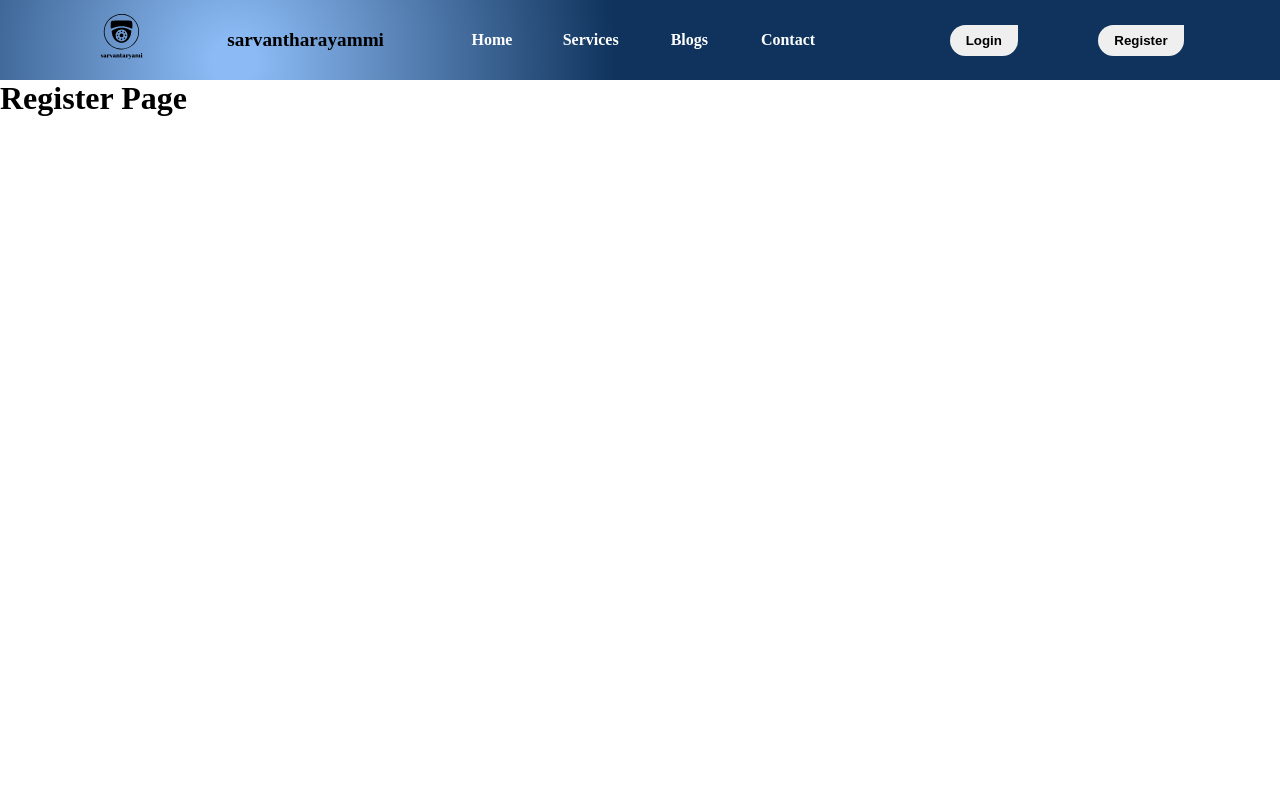
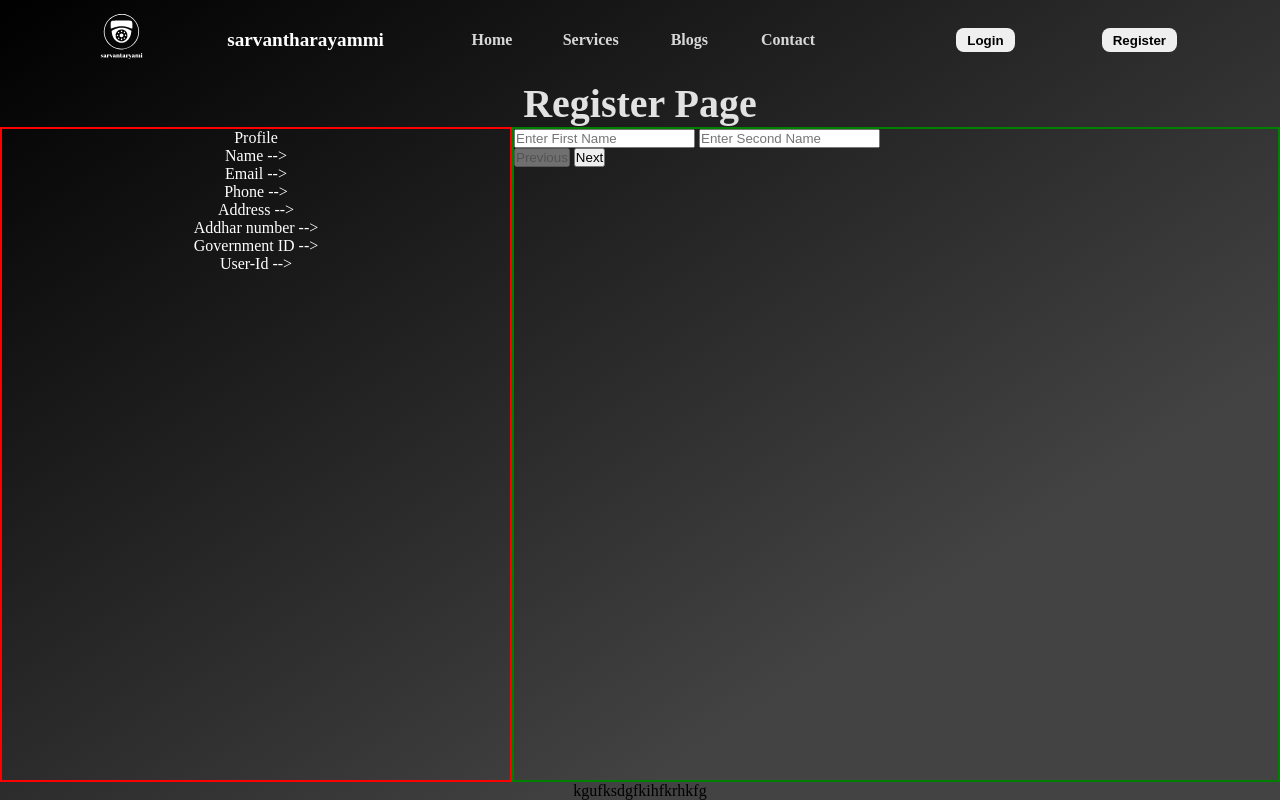
Before and after one commit to bn-sharath/sarvantharayami, a Flask app: page /register in a window 1280 px wide. Run offline with Flask 2, Linux system fonts and the light colour scheme.

Commit message:
register page is started

```diff
--- a/requirements.txt
+++ b/requirements.txt
@@ -1,9 +1,14 @@
 click==8.1.3
+cmake==3.22.5
 colorama==0.4.5
+dlib==19.24.0
+face-recognition==1.3.0
+face-recognition-models==0.3.0
 Flask==2.1.2
 itsdangerous==2.1.2
 Jinja2==3.1.2
 MarkupSafe==2.1.1
 numpy==1.23.1
 opencv-python==4.6.0.66
+Pillow==9.2.0
 Werkzeug==2.1.2
--- a/sarvantharayami/web_application/main.py
+++ b/sarvantharayami/web_application/main.py
@@ -1,4 +1,4 @@
-from flask import Flask , render_template, url_for
+from flask import Flask , render_template, url_for, request
 
 app = Flask(__name__)
 
@@ -18,13 +18,17 @@ def blog():
 def contact():
     return render_template("contact.html")
 
-@app.route("/login")
+@app.route("/login", methods=['GET', 'POST'])
 def login():
     return render_template("login.html")
 
-@app.route("/register")
+@app.route("/register", methods=['GET','POST'])
 def register():
     return render_template("register.html")
+
+@app.route("/otp" , methods=['GET', 'POST'])
+def otp_verify():
+    return render_template("otp.html")
 
 
 
--- a/sarvantharayami/web_application/static/css/base.css
+++ b/sarvantharayami/web_application/static/css/base.css
@@ -4,23 +4,30 @@
     box-sizing: border-box;
 
     /* testing */
-    /* color: brown; */
+    /* color: whitesmoke; */
 }
 
+
+
 .main-container {
-    /* background-color: #08AEEA;
-    background-image: linear-gradient(0deg, #08AEEA 0%, #2AF598 100%); */
+    background-color: black;
+    /* background: linear-gradient(109.6deg, rgb(36, 45, 57) 11.2%, rgb(16, 37, 60) 51.2%, rgb(0, 0, 0) 98.6%); */
+    background-color: #000000;
+    background-image: linear-gradient(147deg, #000000 0%, #434343 74%);
+    background-repeat: no-repeat;
+    background-size: cover;
+    display: flex;
+    flex-direction: column;
+    justify-content: space-between;
+    align-items: center;
 
     width: 100%;
     height: 100vh;
 }
 
 header {
-    /* background-color: white; */
-    /* background-image: radial-gradient(circle 610px at 5.2% 51.6%, rgba(5, 8, 114, 1) 0%, rgba(7, 3, 53, 1) 97.5%); */
-    background-image: radial-gradient(circle 674px at 18.3% 77%,
-            rgba(139, 186, 244, 1) 3.4%,
-            rgba(15, 51, 92, 1) 56.6%);
+    /* background: linear-gradient(to top, rgb(9, 32, 63) 0%, rgb(83, 120, 149) 100%); */
+    /* background-repeat: no-repeat; */
     height: 10%;
     width: 100%;
     font-weight: bold;
@@ -50,13 +57,14 @@ header .nav-container nav .part {
     margin-right: 1rem;
 }
 
-header .nav-container nav .part img{
+header .nav-container nav .part img {
     transform: scale(0.5);
     width: 40%;
+    color: aliceblue;
 }
 
 header .nav-container nav .part .logo-name {
-    color: black;
+    color: rgb(255, 255, 255);
     font-size: 1.2rem;
     font-weight: bold;
 }
@@ -71,7 +79,7 @@ header .nav-container nav .part .menu {
 }
 
 header .nav-container nav .part .menu a {
-    color: white;
+    color: rgb(216, 216, 216);
     display: block;
     text-decoration: none;
     width: 100%;
@@ -88,6 +96,7 @@ header .nav-container nav .part .menu a:hover {
     border-radius: 10%;
     text-decoration: overline;
     /* background-color: transparent; */
+    color: white;
     font-size: 1.2rem;
 }
 
@@ -101,10 +110,10 @@ header .nav-container nav .part a {
 }
 
 header .nav-container nav .part a .btn {
-    padding: 0.5rem 1rem;
+    padding: 0.3rem 0.7rem;
     font-weight: bolder;
     /* font-size: large; */
-    border-radius: 40px 0px 40px 40px;
+    border-radius: 0.5rem;
     border: none;
 }
 
--- /dev/null
+++ b/sarvantharayami/web_application/static/css/register.css
@@ -0,0 +1,31 @@
+h1{
+    text-align: center;
+    /* margin: 1rem; */
+    font-size: 2.5rem;
+    color: rgb(226, 226, 226);
+}
+.container{
+    width: 100%;
+    height: 100%;
+    display: grid;
+    grid-template-columns: 40% 60%;
+}
+.container .show-data{
+    color: white;
+    border: 2px solid red;
+}
+.container .show-data ul{
+    display:flex;
+    flex-direction: column;
+    flex-wrap: wrap;
+    align-items:center;
+    justify-content: center;
+    list-style: none;
+}
+
+.container .get-data{
+    border: 2px solid green;
+}
+.container .get-data .form-item{
+
+}
--- /dev/null
+++ b/sarvantharayami/web_application/static/js/register.js
@@ -0,0 +1,78 @@
+let form_input = document.querySelectorAll(".form-input");
+let previous = document.getElementById("previous");
+let next = document.getElementById("next");
+let body = document.querySelector("body");
+var index;
+let start = true;
+
+// if (index==0) {
+//     form_input.forEach(item => {
+
+//         item.style.display = "none";
+//     });
+//     form_input[index].style.display = "block"
+// }
+// console.dir(form_input)
+// console.log(form_input.length)
+
+if (start) {
+    console.log("runing");
+    form_input.forEach((item) => {
+        item.style.display = "none";
+    });
+    index = 0;
+    start = false;
+    form_input[index].style.display = "block";
+}
+
+previous.addEventListener("click", () => {
+    // console.log("working")
+
+    index = index - 1;
+    if (index < form_input.length && index > 0) {
+        previous.disabled = false;
+        form_input[index].style.display = "block";
+        // form_input[index].style.display = "none";
+        let temp = index;
+        for (let index = 0; index < form_input.length; index++) {
+            if (index != temp) {
+                form_input[index].style.display = "none";
+            }
+        }
+        index = temp;
+        next.textContent="Next"
+    } else {
+        previous.disabled = true;
+    }
+});
+next.addEventListener("click", () => {
+    // console.log("working")
+
+    index = index + 1;
+    if (index < form_input.length  && index >= 0) {
+        // console.log(form_input[index])
+        form_input[index].style.display = "block";
+        console.log(index);
+        let temp = index;
+        for (let index = 0; index < form_input.length; index++) {
+            if (index != temp) {
+                form_input[index].style.display = "none";
+            }
+        }
+        index = temp;
+        console.log(index);
+        previous.disabled = false;
+        next.textContent="Next"
+    }
+    if (index==form_input.length-1) {
+
+        next.textContent = "Submit";
+
+    }
+    if (index >= form_input.length ) {
+        // console.log("working")
+        // console.dir(next.type)
+        next.type = "submit";
+        // console.dir(next.type)
+    }
+});
--- a/sarvantharayami/web_application/templates/base.html
+++ b/sarvantharayami/web_application/templates/base.html
@@ -46,7 +46,7 @@
             </div>
         </header>
         {% block body %} {% endblock body %}
-        <footer></footer>
+        <footer>kgufksdgfkihfkrhkfg</footer>
     </div>
 </body>
 
--- a/sarvantharayami/web_application/templates/register.html
+++ b/sarvantharayami/web_application/templates/register.html
@@ -2,9 +2,110 @@
 
 
 {% block title %}
-    <title>register Page</title>
+<title>register Page</title>
+<link rel="stylesheet" href="{{ url_for('static', filename='css/register.css') }}">
 {% endblock title %}
 
 {% block body %}
-    <h1>Register Page</h1>
+
+<h1>Register Page</h1>
+<div class="container">
+    <div class="show-data">
+        <ul>
+            <li>
+                <div class="info" id="r-profile">
+                    <span>Profile</span>
+                    <span></span>
+                </div>
+            </li>
+            <li>
+                <div class="info" id="r-name">
+                    <span>Name --></span>
+                    <span></span>
+                </div>
+            </li>
+            <li>
+                <div class="info" id="r-email">
+                    <span>Email --></span>
+                    <span></span>
+                </div>
+            </li>
+            <li>
+                <div class="info" id="r-phone">
+                    <span>Phone --></span>
+                    <span></span>
+                </div>
+            </li>
+            <li>
+                <div class="info" id="r-address">
+                    <span>Address --></span>
+                    <span></span>
+                </div>
+            </li>
+            <li>
+                <div class="info" id="r-addhar">
+                    <span>Addhar number --></span>
+                    <span></span>
+                </div>
+            </li>
+            <li>
+                <div class="info" id="r-govID">
+                    <span>Government ID --></span>
+                    <span></span>
+                </div>
+            </li>
+            <li>
+                <div class="info" id="r-userid">
+                    <span>User-Id --></span>
+                    <span></span>
+                </div>
+            </li>
+
+        </ul>
+    </div>
+    <div class="get-data">
+        <form action="/login" method="post">
+
+            <div class="form-item">
+
+                <div class="form-input" id="name">
+                    <input type="text" placeholder="Enter First Name" name="firstname" id="firstname">
+                    <input type="text" placeholder="Enter Second Name" name="secondname" id="secondname">
+                </div>
+                <div class="form-input" id="email">
+                    <input type="email" name="email" placeholder="Enter Email">
+                </div>
+                <div class="form-input" id="phone-no">
+                    <input type="tel" name="phone_no" placeholder="Enter Phone No">
+                </div>
+                <div class="form-input" id="address">
+                    <textarea name="address" id="" cols="30" rows="10" placeholder="Enter Address"></textarea>
+                </div>
+                <div class="form-input" id="password">
+                    <input type="password" name="password" placeholder="Enter Password">
+                    <input type="password" placeholder="Enter Confirm-Password">
+                </div>
+                <div class="form-input" id="user-id">
+                    <input type="text" name="userID" placeholder="Enter User ID">
+                </div>
+                <div class="form-input" id="profile">
+                    <input type="file" name="profile" placeholder="Enter profile Image">
+                </div>
+                <div class="form-input" id="government-id">
+                    <input type="password" name="govID" placeholder="Enter Government ID">
+                </div>
+                <div class="form-input" id="addhar-no">
+                    <input type="text" name="addhar" placeholder="Enter Addhar No">
+                </div>
+
+            </div>
+            <div class="form-botton">
+                <button type="button" id="previous" class="btn" disabled>Previous</button>
+                <button type="button" id="next" class="btn">Next</button>
+            </div>
+        </form>
+    </div>
+</div>
+
+<script src="{{ url_for('static', filename='js/register.js') }}"></script>
 {% endblock body %}
```
Also changed, not shown: sarvantharayami/web_application/static/css/login.css (+16 -16 lines), sarvantharayami/web_application/static/js/login.js (added, +22 -0 lines), sarvantharayami/web_application/templates/login.html (+6 -7 lines), sarvantharayami/web_application/templates/otp.html (added, +25 -0 lines), sarvantharayami/web_application/static/media/logo.svg, sarvantharayami/web_application/static/media/off.svg (added), sarvantharayami/web_application/static/media/on.svg (added), sarvantharayami/web_application/static/media/register.jpg (added).
